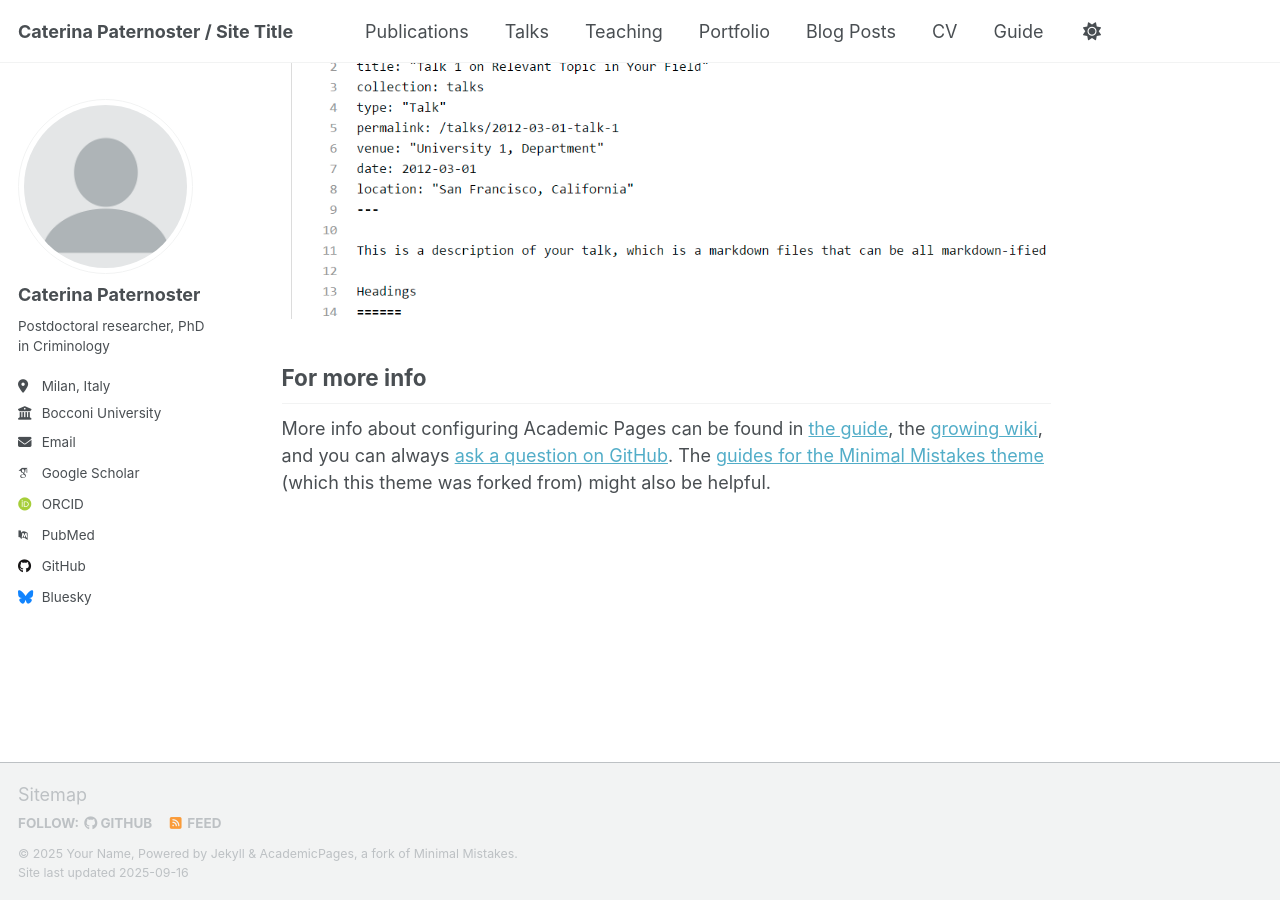
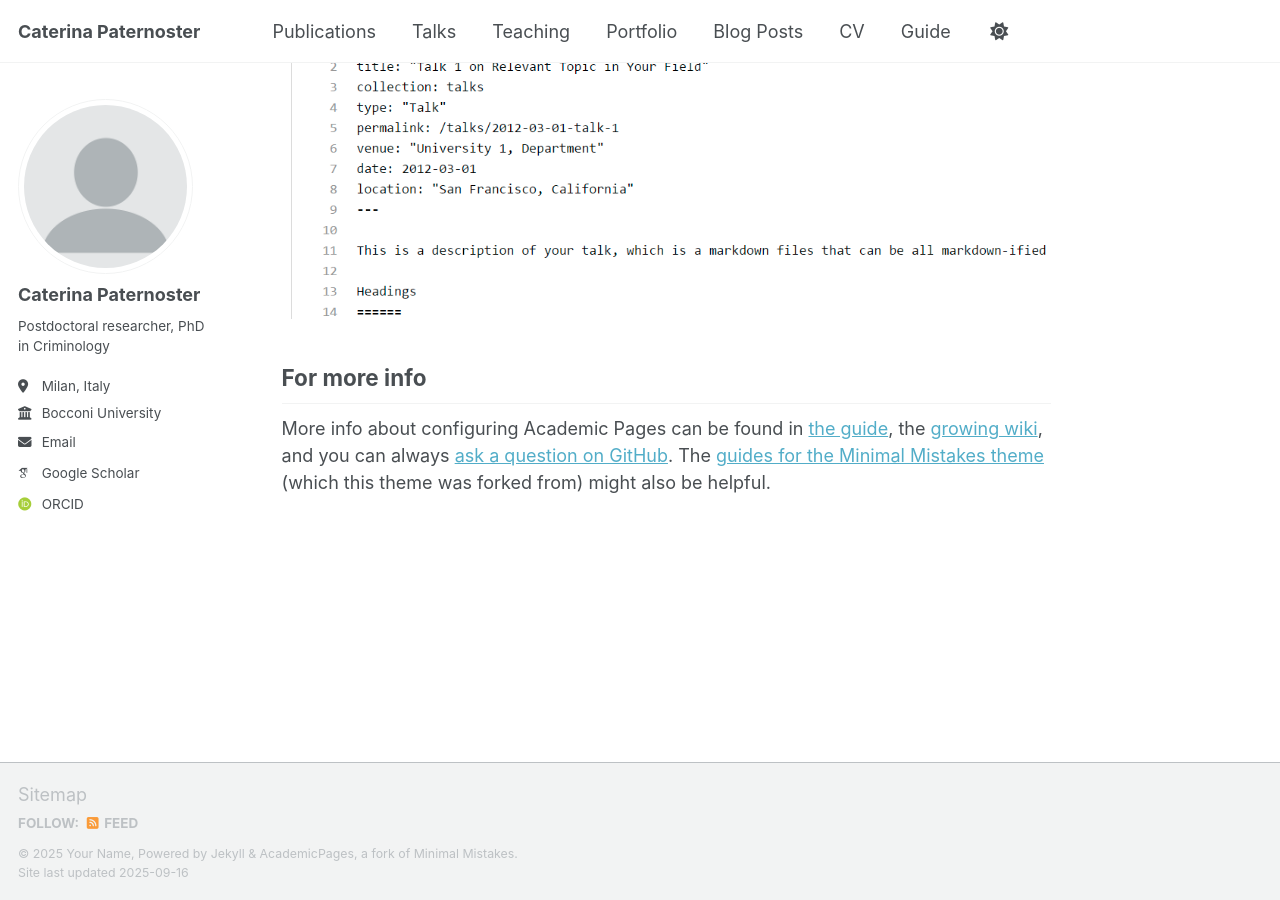
Before and after one commit to caterinapaternoster/caterinapaternoster.github.io, a Jekyll site: the page built from _pages/about.md, in a window 1280 px wide and 900 px high, scrolled down 2880 px. Built offline with Jekyll 4.4.1, drawn with Linux system fonts in a browser that asks for light colours; some web fonts are replaced; a script that is not in the unit is left out.

Commit message:
Update _config.yml

```diff
--- a/_config.yml
+++ b/_config.yml
@@ -9,7 +9,7 @@
 # Basic Site Settings
 locale                   : "en-US"
 site_theme               : "default" # Currently available options are "default", "air"
-title                    : "Caterina Paternoster / Site Title"
+title                    : "Caterina Paternoster"
 title_separator          : "-"
 name                     : &name "Your Name"
 description              : &description "Your Name's academic portfolio"   # Update this with a general description of your site, this is the default if not overridden by a page
@@ -40,7 +40,7 @@ author:
   impactstory      : # URL
   orcid            : "https://orcid.org/0000-0002-4777-8667"
   semantic         : # URL
-  pubmed           : "https://www.ncbi.nlm.nih.gov/pubmed/?term=john+snow"
+  pubmed           : # "https://www.ncbi.nlm.nih.gov/pubmed/?term=john+snow"
   researchgate     : # URL
   scopus           : # URL
 
@@ -48,13 +48,13 @@ author:
   bitbucket        : # Username - Update with your username on the site
   codepen          : # Username
   dribbble         : # Username
-  github           : "academicpages"
+  github           : # "academicpages"
   kaggle           : # Username
   stackoverflow    : # User number or user number and name (i.e., use "1" or "1/jeff-atwood")
 
   # Social media
   artstation       : # Username
-  bluesky          : "bsky.app" # Replace this with you Bluesky username
+  bluesky          : # "bsky.app" # Replace this with you Bluesky username
   facebook         : # Username
   flickr           : # Username
   foursquare       : # Username
```
